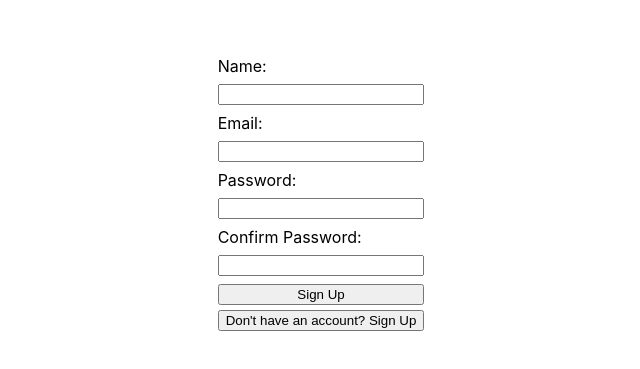
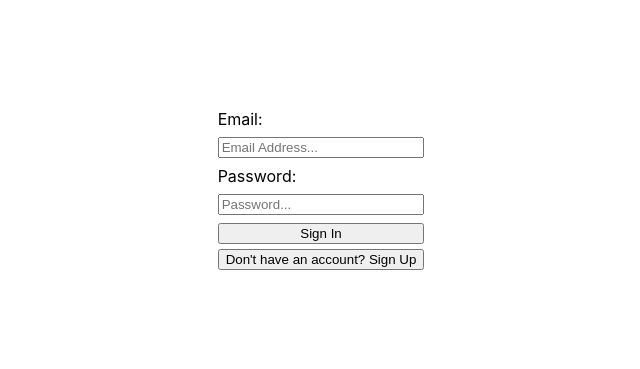
Before and after one commit to ryand67/bug-tracker-v2, a React (Create React App) app: page / in a window 1280 px wide. Shown: the part 213-582 px from the top of the page, without its empty margins (319-959 px from the left). Built offline with nearby package versions, Linux system fonts and the light colour scheme; no server answers.

Commit message:
firebase auth

```diff
--- a/src/components/Credentials.js
+++ b/src/components/Credentials.js
@@ -9,7 +9,7 @@ function Credentials() {
 
     return (
         <div>
-            {signInFlag ? <SignIn /> : <SignUp />}
+            {!signInFlag ? <SignIn /> : <SignUp />}
             <button onClick={() => setSignInFlag(!signInFlag)}>{signInFlag ? 'Have an account? Sign In' : "Don't have an account? Sign Up"}</button>
         </div>
     )
--- a/src/components/SignIn.js
+++ b/src/components/SignIn.js
@@ -10,9 +10,9 @@ function SignIn() {
     return (
         <form>
             <label htmlFor="">Email:</label>
-            <input type="text" onChange={(e) => setEmail(e.target.value)} />
+            <input placeholder="Email Address..." type="text" onChange={(e) => setEmail(e.target.value)} />
             <label htmlFor="">Password:</label>
-            <input type="password" name="" id="" onChange={(e) => setPassword(e.target.value)} />
+            <input placeholder="Password..." type="password" name="" id="" onChange={(e) => setPassword(e.target.value)} />
             <button type="submit">Sign In</button>
         </form>
     )
--- a/src/components/SignUp.js
+++ b/src/components/SignUp.js
@@ -16,7 +16,9 @@ function SignUp() {
     const handleSignUp = () => {
         if(password === passConfirm && name !== '' && email !== '' && password !== '') {
             db.collection('users').add({name, email}).then((res) => {
-
+                auth.createUserWithEmailAndPassword(email, password).then(() => {
+                    auth.signInWithEmailAndPassword(email, password);
+                })
             })
             .catch((err) => {
                 console.log(err);
@@ -38,13 +40,13 @@ function SignUp() {
         <form>
             <ErrorMessage onClick={resetError}>{errFlag ? errMessage : null}</ErrorMessage>
             <label htmlFor="">Name:</label>
-            <input type="text" onChange={(e) => setName(e.target.value)} />
+            <input placeholder="Name..." type="text" onChange={(e) => setName(e.target.value)} />
             <label htmlFor="">Email:</label>
-            <input type="text" onChange={(e) => setEmail(e.target.value)} />
+            <input placeholder="Email Address..." type="text" onChange={(e) => setEmail(e.target.value)} />
             <label htmlFor="">Password:</label>
-            <input type="password" onChange={(e) => setPassword(e.target.value)} />
+            <input placeholder="Password..." type="password" onChange={(e) => setPassword(e.target.value)} />
             <label htmlFor="">Confirm Password:</label>
-            <input type="password" onChange={(e) => setPassConfirm(e.target.value)} />
+            <input placeholder="Confirm Password..." type="password" onChange={(e) => setPassConfirm(e.target.value)} />
             <button type="submit" onClick={() => handleSignUp()}>Sign Up</button>
         </form>
     )
```
